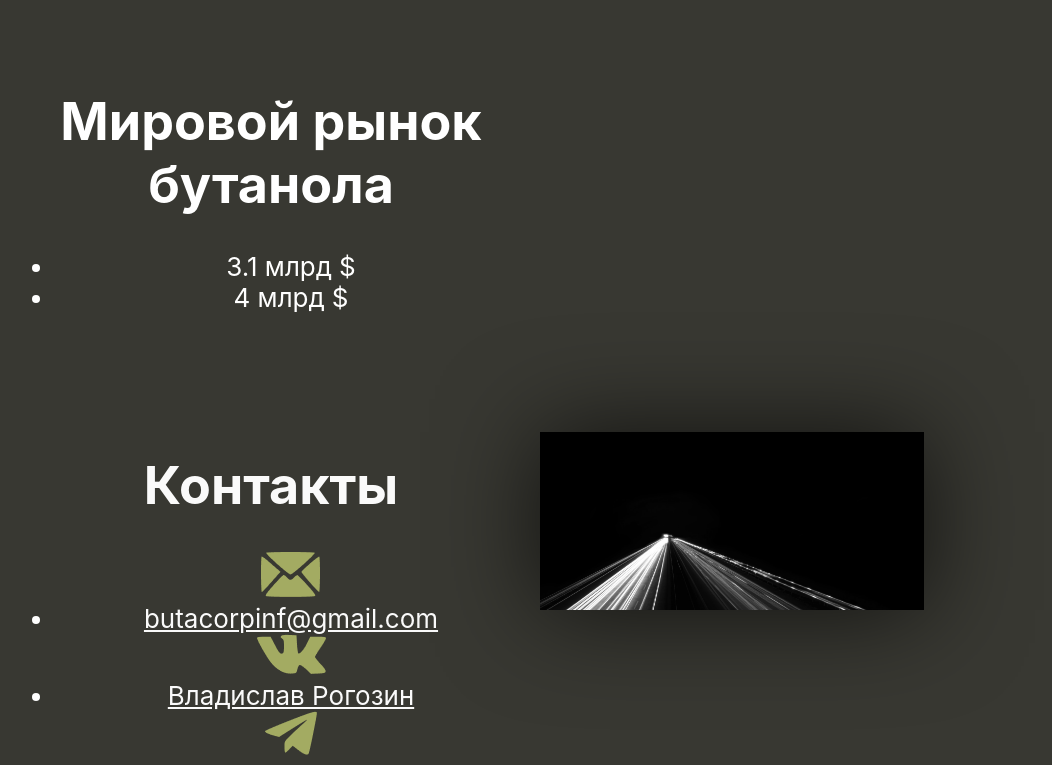
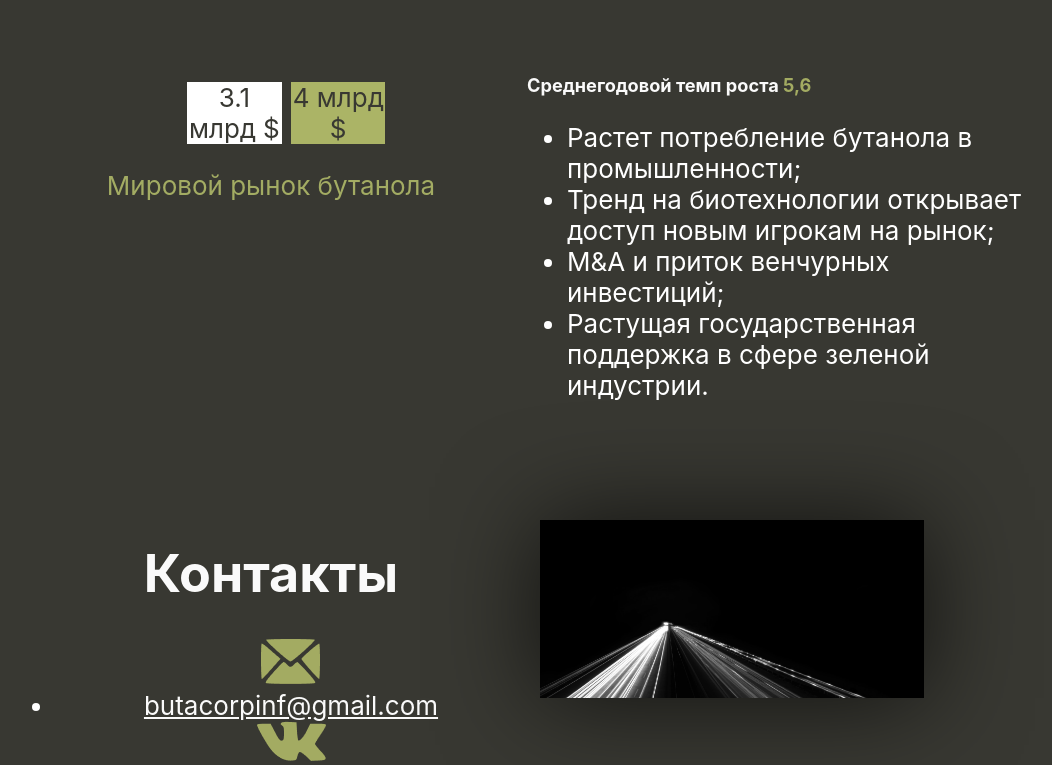
Before and after one commit to expiredy/ButaCorp, a React (Create React App) app in the folder dord-site/: page / in a window 1280 px wide. Shown: the part 1080-1845 px from the top of the page, without its empty margins (113-1165 px from the left). Built offline with nearby package versions, Linux system fonts and the light colour scheme.

Commit message:
New changes for charts in Market Overview section

```diff
--- a/dord-site/src/components/information-sections/ContactsSection.js
+++ b/dord-site/src/components/information-sections/ContactsSection.js
@@ -32,7 +32,7 @@ function ContactsSection(){
                         <div className="contact-container">
                             <img src={telegram_logo} alt="telegram"></img>
                             <div className="contact-element">
-                                <a href="https://t.me/Vladorob">Владислав Рогозин</a></div>
+                                <a href="https://t.me/Vladorob">@Vladorob</a></div>
                         </div>
                     </li>
                     <li>
--- /dev/null
+++ b/dord-site/src/components/information-sections/MarketChartStyle.css
@@ -0,0 +1,17 @@
+.chart-container{
+    list-style-type: none;
+}
+
+.chart-column{
+    display: inline-block;
+    margin-right: 2%;
+    width: 20%;
+}
+
+.chart-underline{
+    color: #A3AC63;
+}
+
+.information-chart-container ul{
+    text-align: left;
+}
--- a/dord-site/src/components/information-sections/MarketOverviewSection.js
+++ b/dord-site/src/components/information-sections/MarketOverviewSection.js
@@ -1,4 +1,5 @@
 import "./InformationSection.css";
+import "./MarketChartStyle.css";
 
 const regionStructure = {
     title: "Структура потребления по регионам",
@@ -38,43 +39,70 @@ const globalButanolMarket = {
             name: "2020",
             value: 3.1,
             valuePostfix: "млрд $",
-            color: "#FFFFFF"
+            columnColor: "#FFFFFF"
         },
         {
             name: "2025",
             value: 4,
             valuePostfix: "млрд $",
-            color: "#ABB466"
+            columnColor: "#ABB466"
         }
     ],
 }
 
 
+function GetGeneratedStyleForColumn(columnColor){
+    var style = {
+        height: + "vh",
+        background: columnColor,
+        color: "#383832",
+    }
+    return style;
+}
+
 function GetButanolMarketChartArray(){
-    var butanolMarketChartConstructor = []
+
+    var butanolMarketChartConstructor = [];
     var localButanolMarketChart = [];
 
     for (var indexOfColumn = 0; indexOfColumn < globalButanolMarket.categories.length; indexOfColumn++){
-        localButanolMarketChart.push(<li>{globalButanolMarket.categories[indexOfColumn].value
-             + " " + globalButanolMarket.categories[indexOfColumn].valuePostfix}</li>);}
+        const styleObject = GetGeneratedStyleForColumn(globalButanolMarket.categories[indexOfColumn].columnColor)
+        localButanolMarketChart.push(
+        <li className="chart-column" style={styleObject}>
+          {globalButanolMarket.categories[indexOfColumn].value + " "}
+             <span>{globalButanolMarket.categories[indexOfColumn].valuePostfix}</span></li>);}
 
     console.log(globalButanolMarket);
-    butanolMarketChartConstructor.push(<h1>{globalButanolMarket.title}</h1>);
-    butanolMarketChartConstructor.push(<ul>{localButanolMarketChart}</ul>);
+    butanolMarketChartConstructor.push(<ul className="chart-container">{localButanolMarketChart}</ul>);
+    butanolMarketChartConstructor.push(<p className="chart-underline">{globalButanolMarket.title}</p>);
     return butanolMarketChartConstructor;
 }
 
+function GetButanolStructureOfUsageArray(){
+    for(var indexOfSection = 0; indexOfSection < regionStructure.catagories.length; indexOfSection++){
+
+    }
+}
+
 function MarketOverviewSection(){
-
     var butanolMarketChart = GetButanolMarketChartArray();
-
+    var structureOfUsage = GetButanolStructureOfUsageArray();
     return(
         <div id="business_model" className="container">
             <div class="container__half">
                 {butanolMarketChart}
             </div>
             <div class="container__half">
-
+                <div className="information-chart-container">
+                    <h3 className="text-session">Среднегодовой темп роста <span>5,6</span></h3>
+                    <ul>
+                        <li>Растет потребление бутанола в промышленности;</li>
+                        <li>Тренд на биотехнологии открывает доступ новым игрокам на рынок;</li>
+                        <li>M&A и приток венчурных инвестиций;</li>
+                        <li>Растущая государственная поддержка в сфере зеленой индустрии.</li>
+                    </ul>
+                </div>
+                {structureOfUsage}
             </div>
         </div>
     )
--- a/dord-site/src/index.js
+++ b/dord-site/src/index.js
@@ -1,7 +1,7 @@
 import React from 'react';
 import ReactDOM from 'react-dom';
 import './index.css';
-import App from './components/App/App';
+import App from './components/app/App';
 import NavBar from './components/nav-bar/NavBar';
 
 ReactDOM.render(
```
